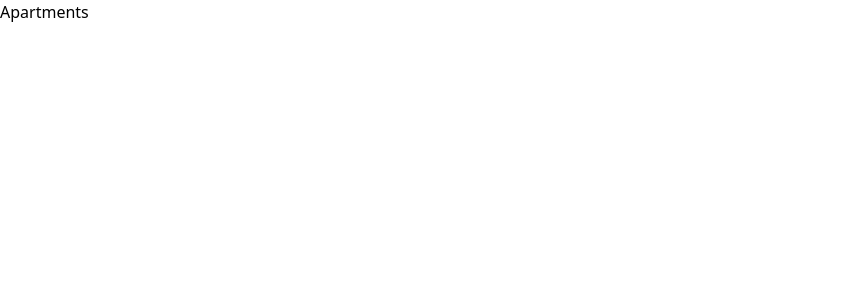
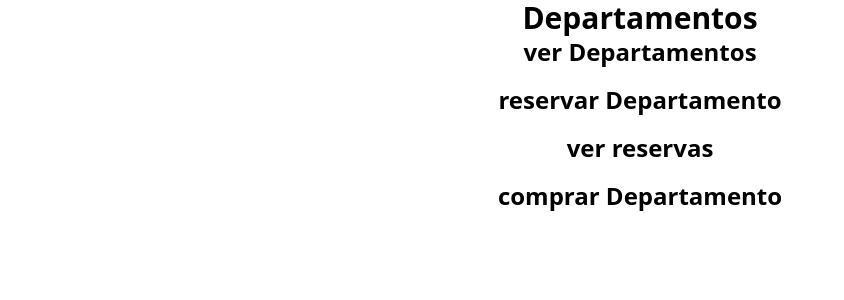
Before and after one commit to pxnditxyr/hotel-management-front, a React (Vite) app: page /apartments in a window 1280 px wide. Shown: the top 300 px of the page, without its empty margins (0-844 px from the left). Built offline with nearby package versions, Linux system fonts and the light colour scheme.

Commit message:
feat: 🚀🌟added firts part of apartments 🆕

```diff
--- /dev/null
+++ b/src/apartments/layout/ApartmentsLayout.tsx
@@ -0,0 +1,13 @@
+interface Props {
+  title: string
+  children: JSX.Element | JSX.Element[]
+}
+
+export const ApartmentsLayout = ( { title, children } : Props ) => {
+  return (
+    <div className="apartments-layout__container">
+      <h1 className="text-center text-3xl font-bold"> { title } </h1>
+      { children }
+    </div>
+  )
+}
--- a/src/apartments/pages/Apartments.tsx
+++ b/src/apartments/pages/Apartments.tsx
@@ -1,8 +1,22 @@
+import { ApartmentsLayout } from '../layout/ApartmentsLayout'
 
 export const Apartments = () => {
   return (
-    <div>
-      <h1> Apartments </h1>
-    </div>
+    <ApartmentsLayout title="Departamentos">
+      <div className="flex flex-col gap-4">
+        <p className="text-center text-2xl font-bold">
+          ver Departamentos
+        </p>
+        <p className="text-center text-2xl font-bold">
+          reservar Departamento
+        </p>
+        <p className="text-center text-2xl font-bold">
+          ver reservas
+        </p>
+        <p className="text-center text-2xl font-bold">
+          comprar Departamento
+        </p>
+      </div>
+    </ApartmentsLayout>
   )
 }
--- a/src/styles.css
+++ b/src/styles.css
@@ -29,3 +29,7 @@
 .public-layout__content {
   @apply flex flex-col items-center justify-center w-full flex-1 px-20 text-center;
 }
+
+.apartments-layout__container {
+  @apply flex flex-col items-center justify-center w-full;
+}
```
